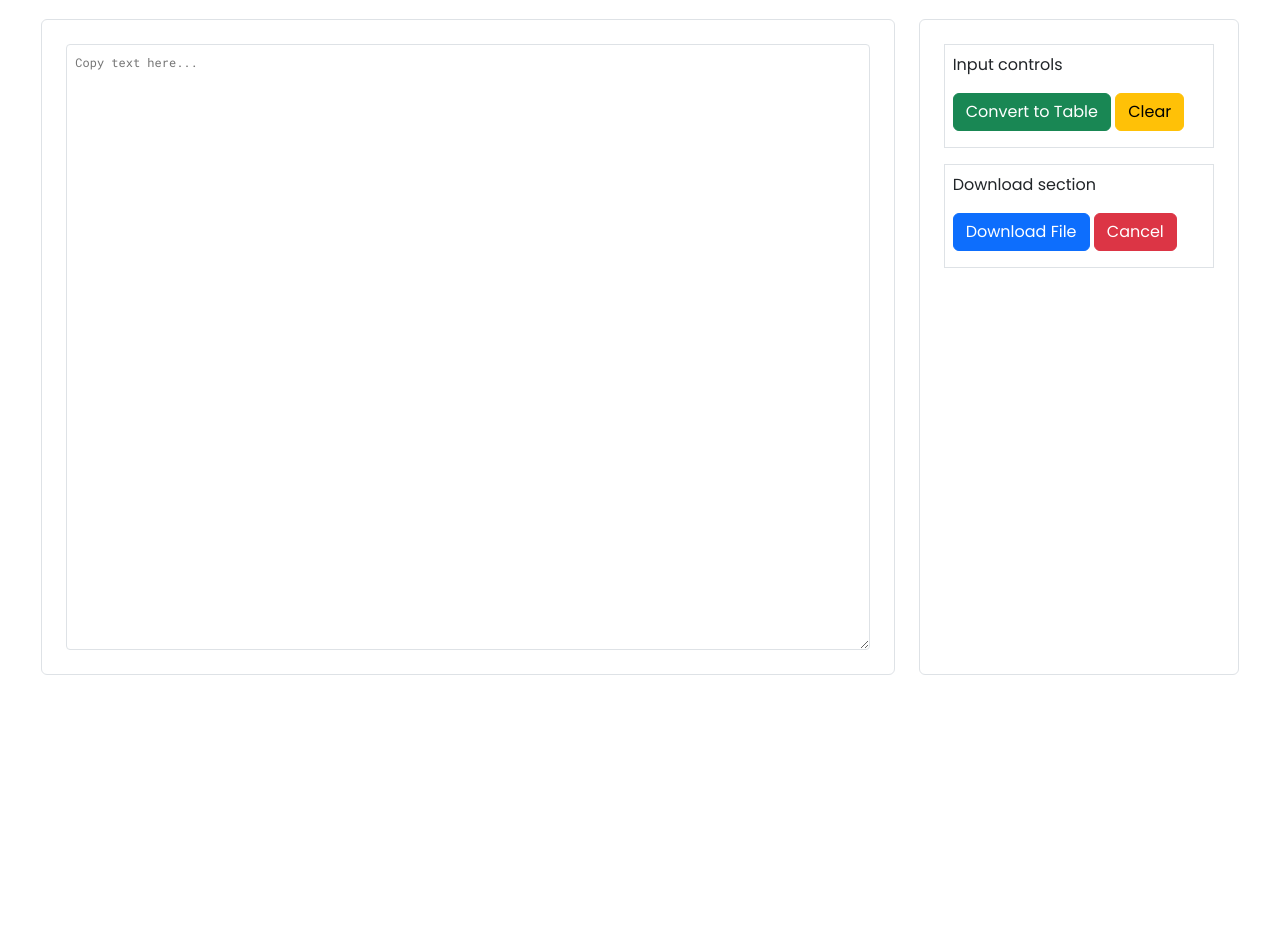
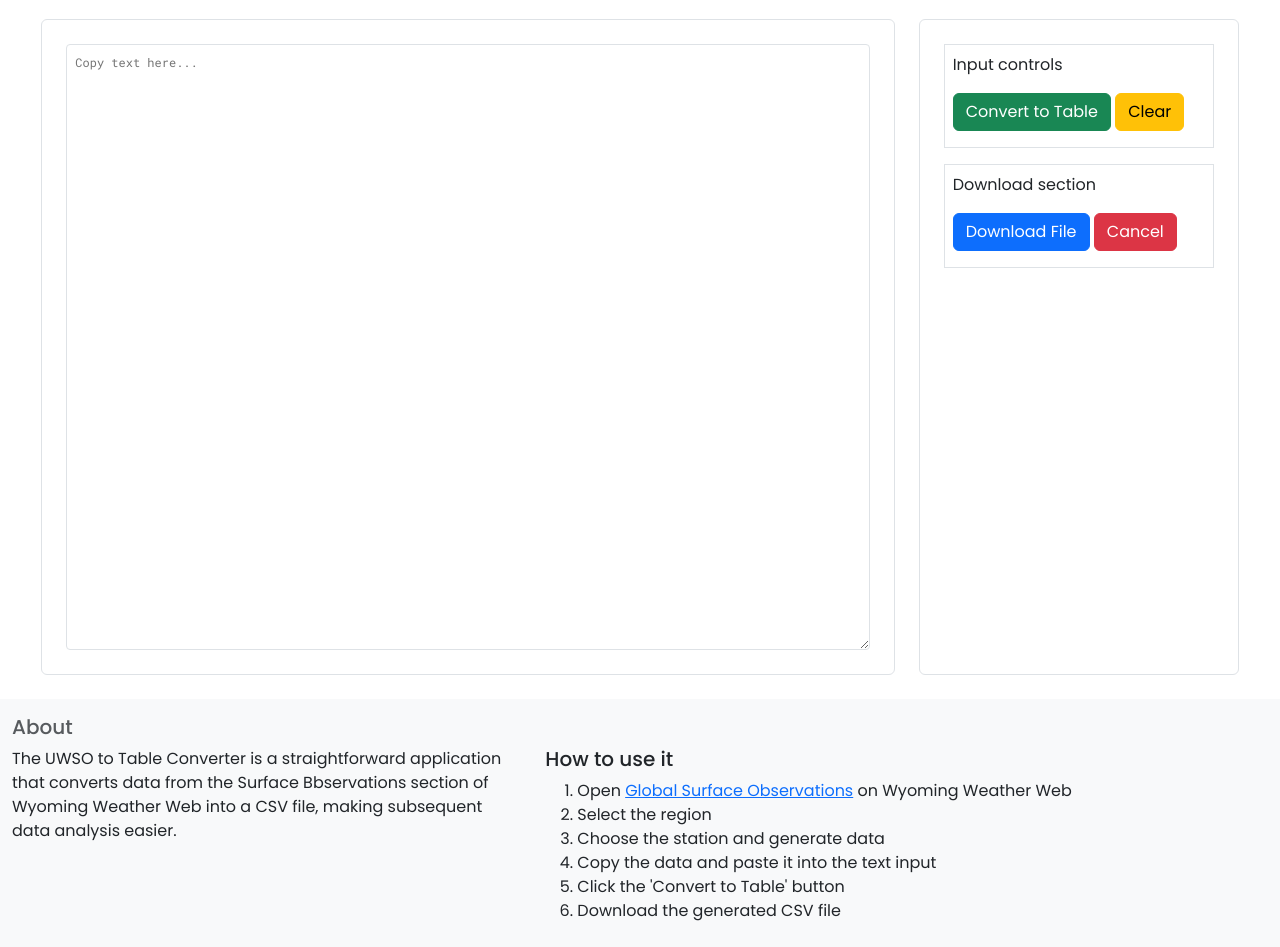
Before and after one commit to decampus/uwso-to-table-converter, a website: page public/index.html in a window 1280 px wide. Shown: the part 67-1014 px from the top of the page. Before the commit the page ends 800 px from the top, so only its background shows below. Drawn offline with Linux system fonts and the light colour scheme.

Commit message:
feat: add About section

```diff
--- a/public/index.html
+++ b/public/index.html
@@ -45,5 +45,29 @@
             </div>
         </div>
     </section>
+    <!-- About -->
+    <div id="about" class="bg-light">
+        <div class="container-xxl py-2 mt-4">
+            <div class="text-start">
+                <h5 class="text-body-secondary mt-2">About</h5>
+            </div>
+            <div class="row">
+                <div class="col-5">
+                    <p class="fs-6">The UWSO to Table Converter is a straightforward application that converts data from the Surface Bbservations section of Wyoming Weather Web into a CSV file, making subsequent data analysis easier.</p>
+                </div>
+                <div class="col-6">
+                    <h5>How to use it</h5>
+                    <ol>
+                        <li>Open <a href="https://weather.uwyo.edu/surface/meteorogram/index.shtml" target="_blank">Global Surface Observations</a> on Wyoming Weather Web</li>
+                        <li>Select the region</li>
+                        <li>Choose the station and generate data</li>
+                        <li>Copy the data and paste it into the text input</li>
+                        <li>Click the 'Convert to Table' button</li>
+                        <li>Download the generated CSV file</li>
+                    </ol>
+                </div>
+            </div>
+        </div>
+    </div>
 </body>
 </html>
```
